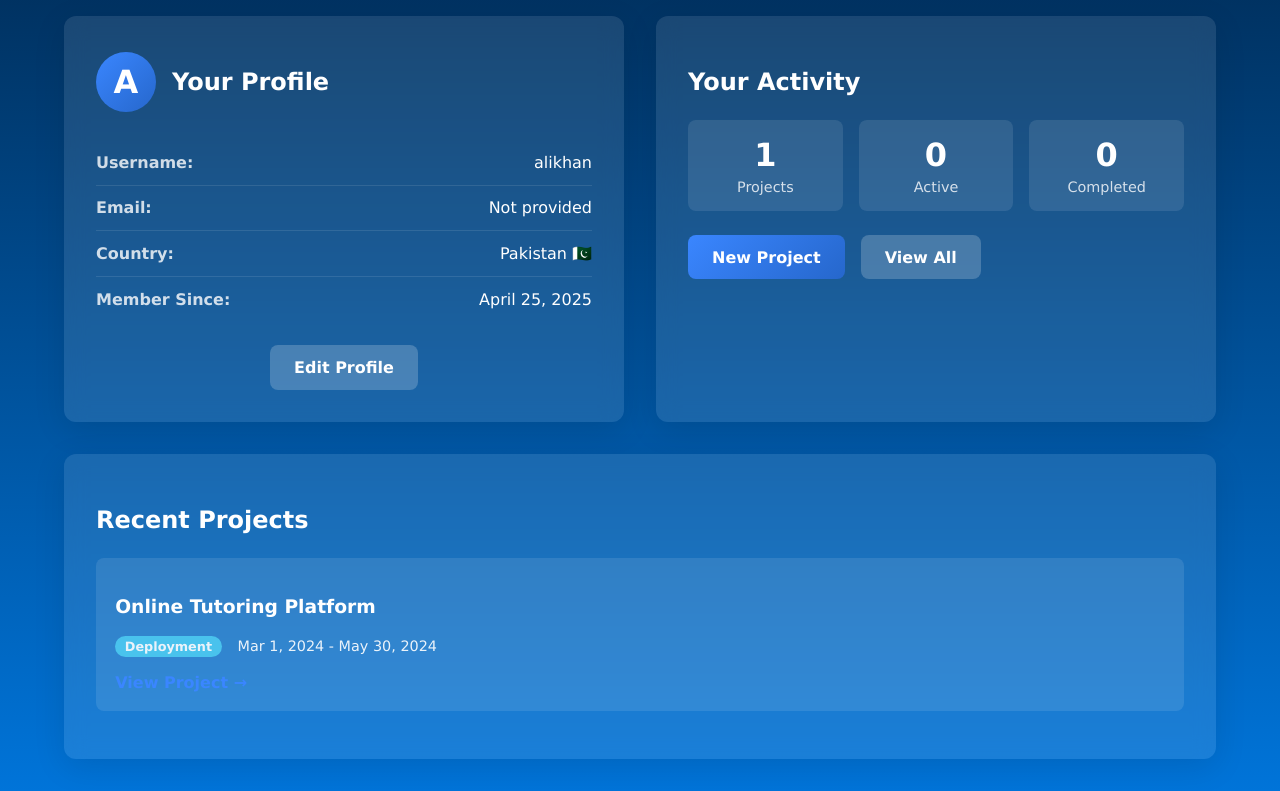
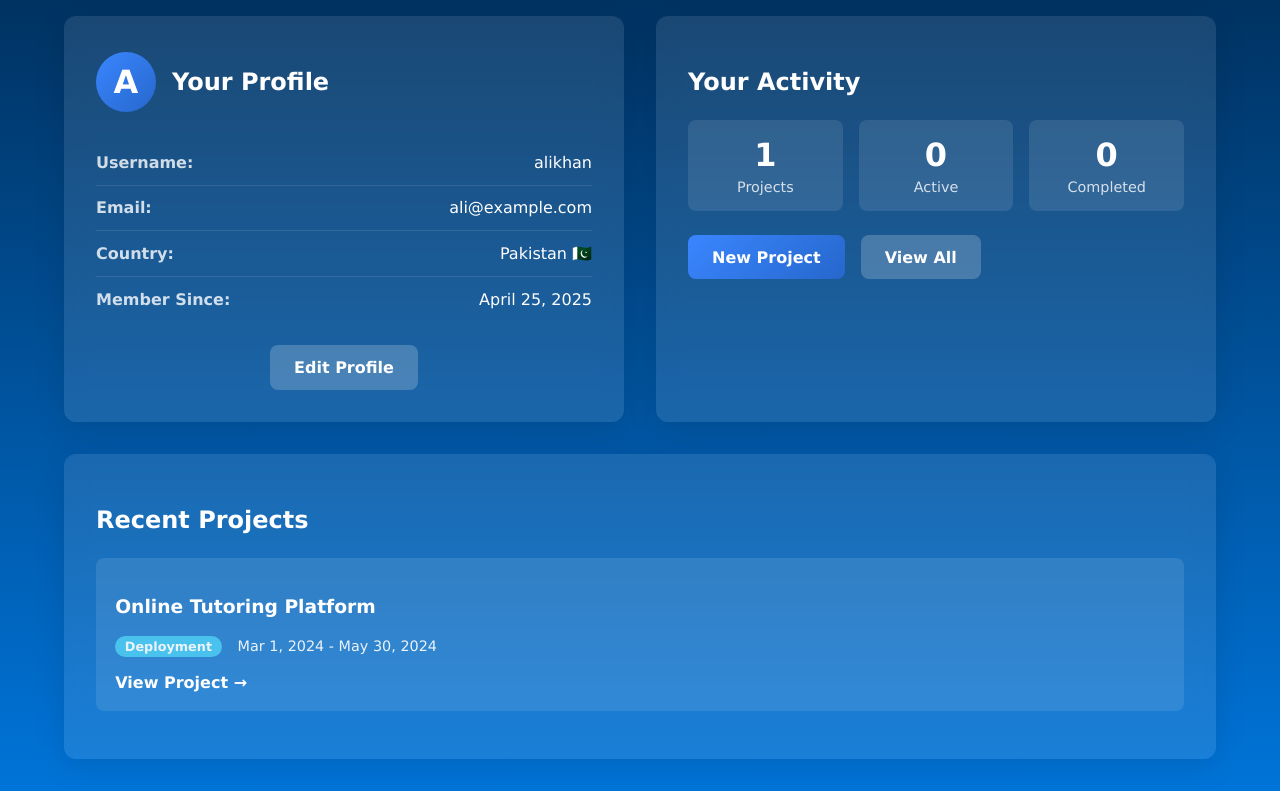
Before and after one commit to Mohammed-Wasif-Sarwar/Software.sys, a PHP site: page /dashboard.php in a window 1280 px wide. Shown: the part 234-1025 px from the top of the page. Run offline with PHP 8.4, Linux system fonts and the light colour scheme; a user stored in the database is signed in; data comes from the database, SQL or seed files in the repository.

Commit message:
Update dashboard.php

```diff
--- a/dashboard.php
+++ b/dashboard.php
@@ -3,7 +3,7 @@ session_start();
 require_once("headers.php");
 
 if (!isset($_SESSION['username'])) {
-    header("Location: login.html");
+    header("Location: login.php");
     exit();
 }
 
@@ -70,7 +70,7 @@ $projectCount = $stmt->fetchColumn();
 
                     <div class="detail-row">
                         <span class="detail-label">Email:</span>
-                        <span class="detail-value"><?= htmlspecialchars($SESSION['email'] ?? 'Not provided') ?></span>
+                        <span class="detail-value"><?= htmlspecialchars($user['Email'] ?? 'Not provided') ?></span>
                     </div>
 
                     <div class="detail-row">
@@ -128,7 +128,7 @@ $projectCount = $stmt->fetchColumn();
                                     <span class="phase-badge <?= strtolower($project['Phase_Dev']) ?>"><?= htmlspecialchars($project['Phase_Dev']) ?></span>
                                     <span><?= date('M j, Y', strtotime($project['StartDate'])) ?> - <?= date('M j, Y', strtotime($project['EndDate'])) ?></span>
                                 </div>
-                                <a href="viewprojects.php" class="project-link">View Project →</a>
+                                <a href="viewprojects.php" class="project-link" style="color:white;">View Project →</a>
                             </div>
                         <?php endforeach; ?>
                     </div>
```
